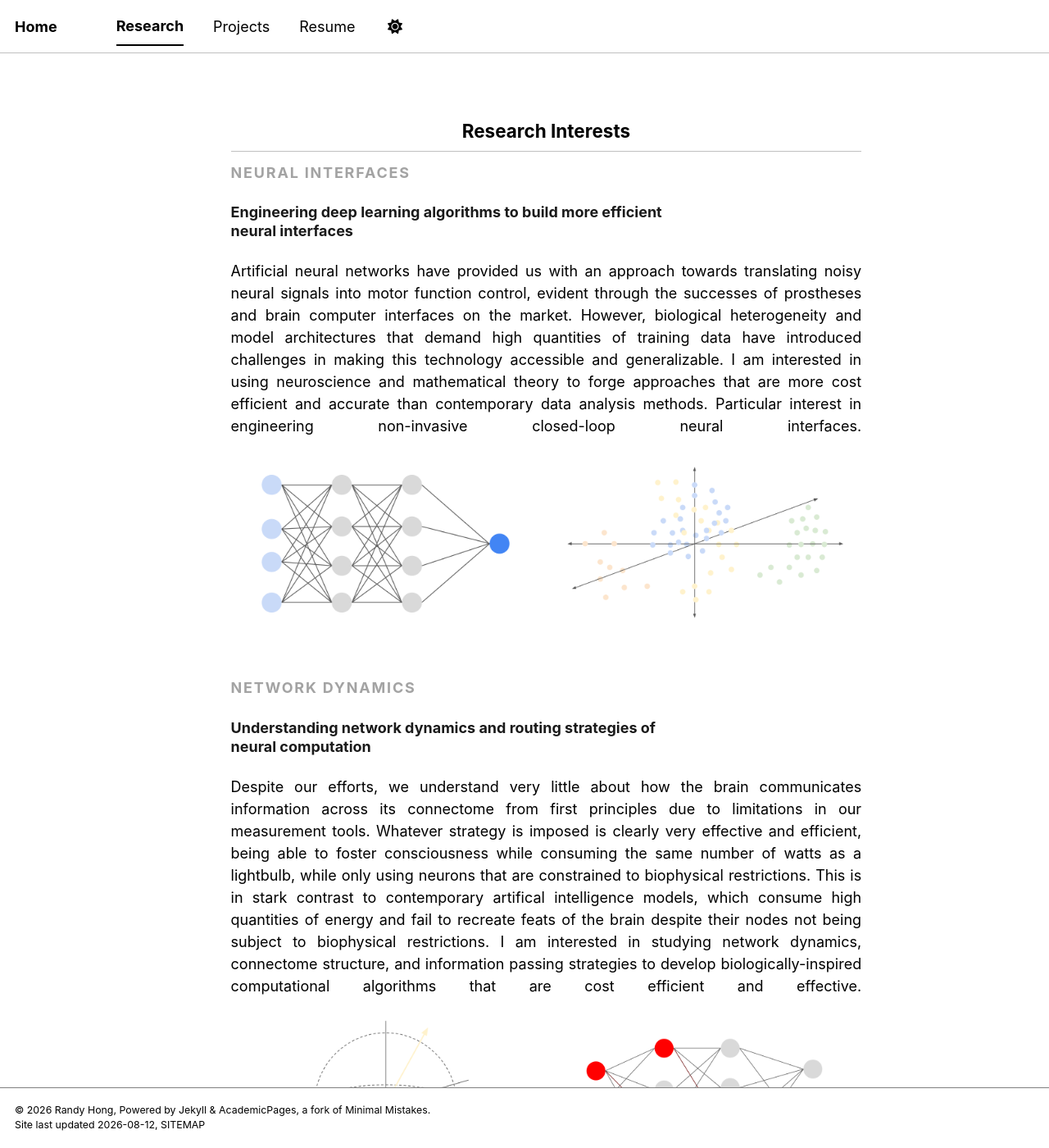
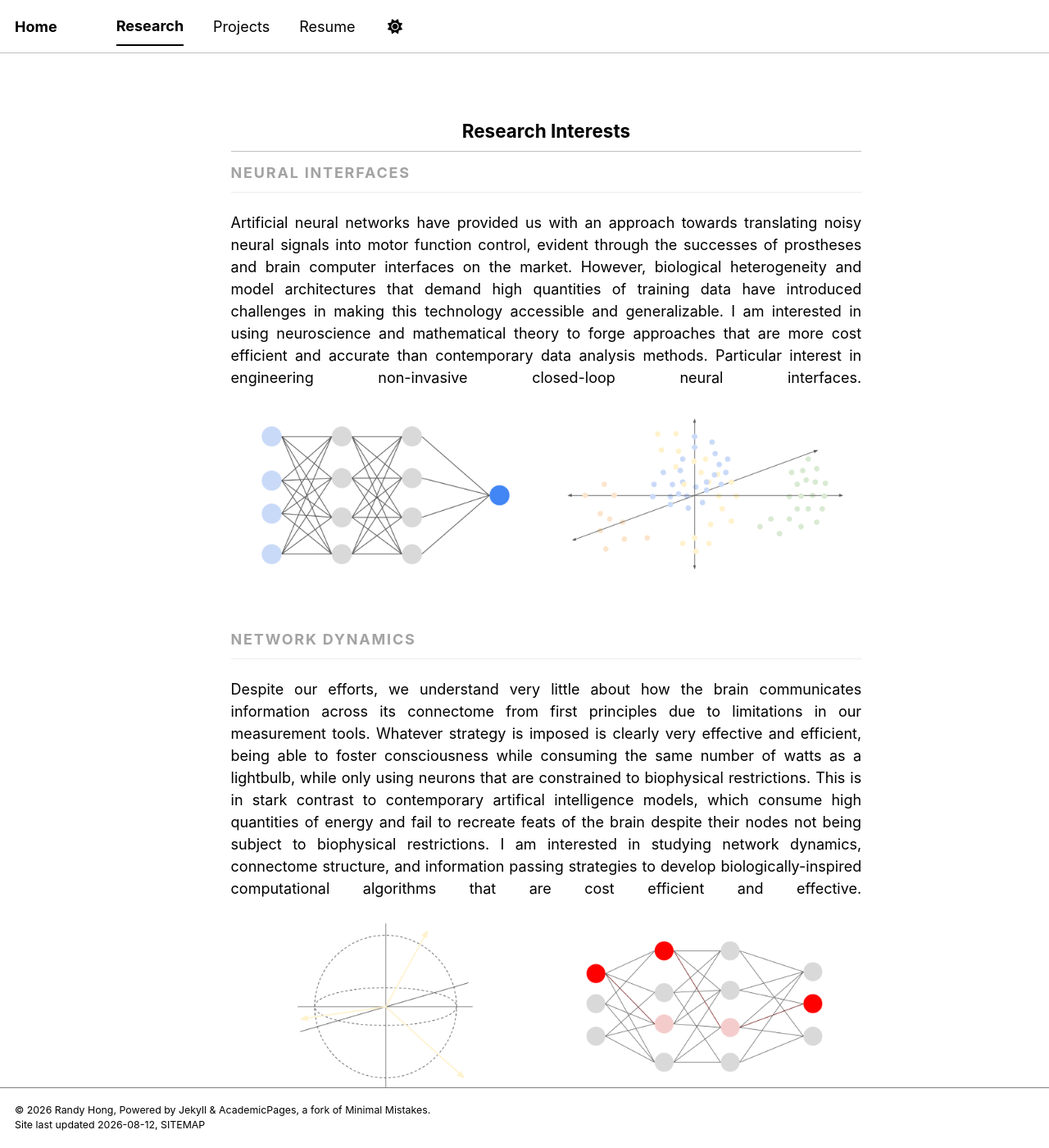
Before and after one commit to randyhongg/randyhongg.github.io, a Jekyll site: the page built from _pages/research.md, in a window 1280 px wide and 1400 px high. Shown: the whole window at 82% size. Built offline with Jekyll 4.4.1, drawn with Linux system fonts in a browser that asks for light colours; a style sheet for code colours, icons or effects is not loaded; some of the changed lines change nothing that is shown.

Commit message:
Update research.md

```diff
--- a/_pages/research.md
+++ b/_pages/research.md
@@ -20,15 +20,9 @@ author_profile: false
   letter-spacing: 0.1em;
   text-transform: uppercase;
   color: #a3a3a3;
-  margin: 0 0 6px;
-}
-.research-heading-text {
-  font-size: 24px;
-  font-weight: 700;
-  line-height: 1.3;
-  margin: 0 0 18px;
-  color: #1a1a1a;
-  max-width: 560px;
+  margin: 0 0 14px;
+  padding-bottom: 10px;
+  border-bottom: 1px solid #ececec;
 }
 .research-body {
   text-align: justify;
@@ -73,7 +67,6 @@ author_profile: false
 <div class="research-unit">
 
 <p class="research-eyebrow">Neural interfaces</p>
-<p class="research-heading-text">Engineering deep learning algorithms to build more efficient neural interfaces</p>
 
 <div class="research-body">
 
@@ -91,7 +84,6 @@ Artificial neural networks have provided us with an approach towards translating
 <div class="research-unit">
 
 <p class="research-eyebrow">Network dynamics</p>
-<p class="research-heading-text">Understanding network dynamics and routing strategies of neural computation</p>
 
 <div class="research-body">
 
```
